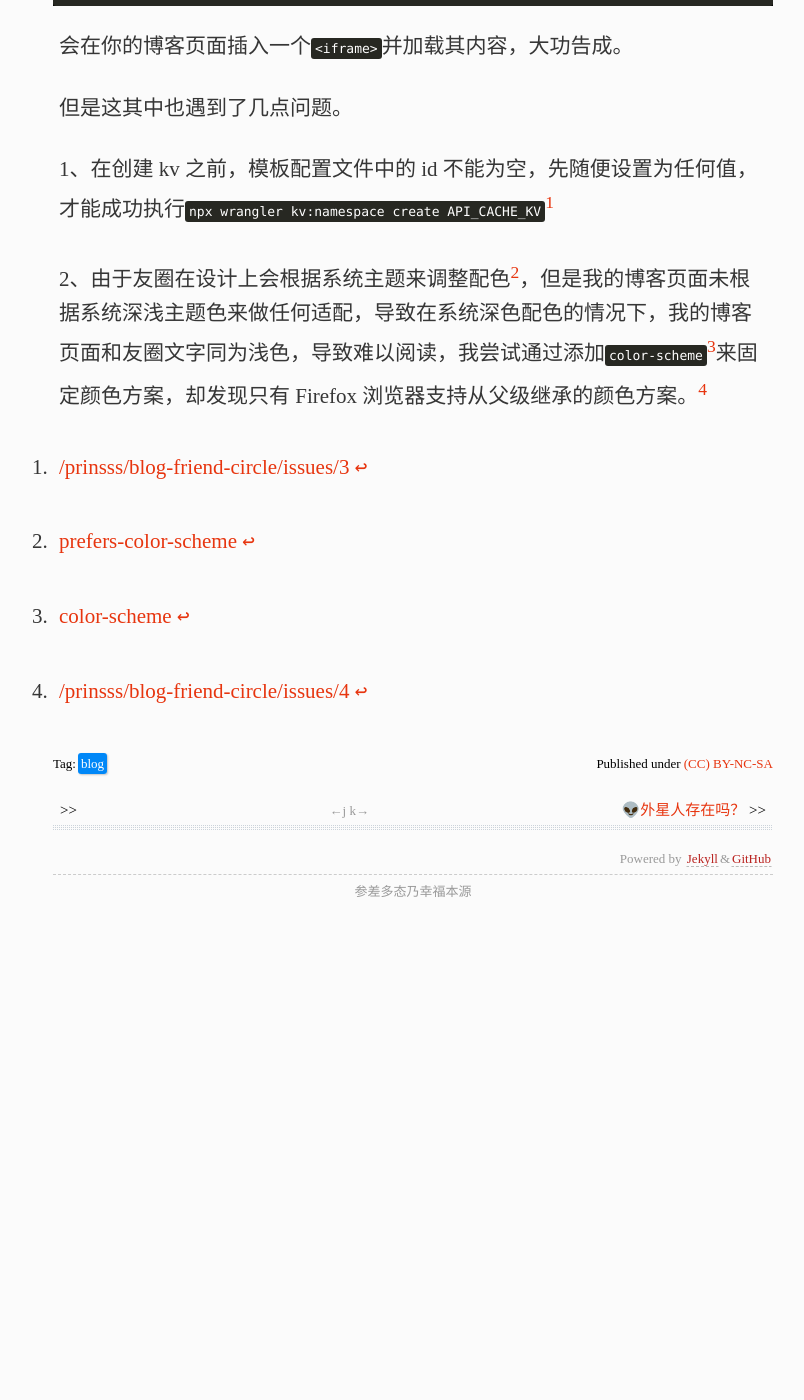
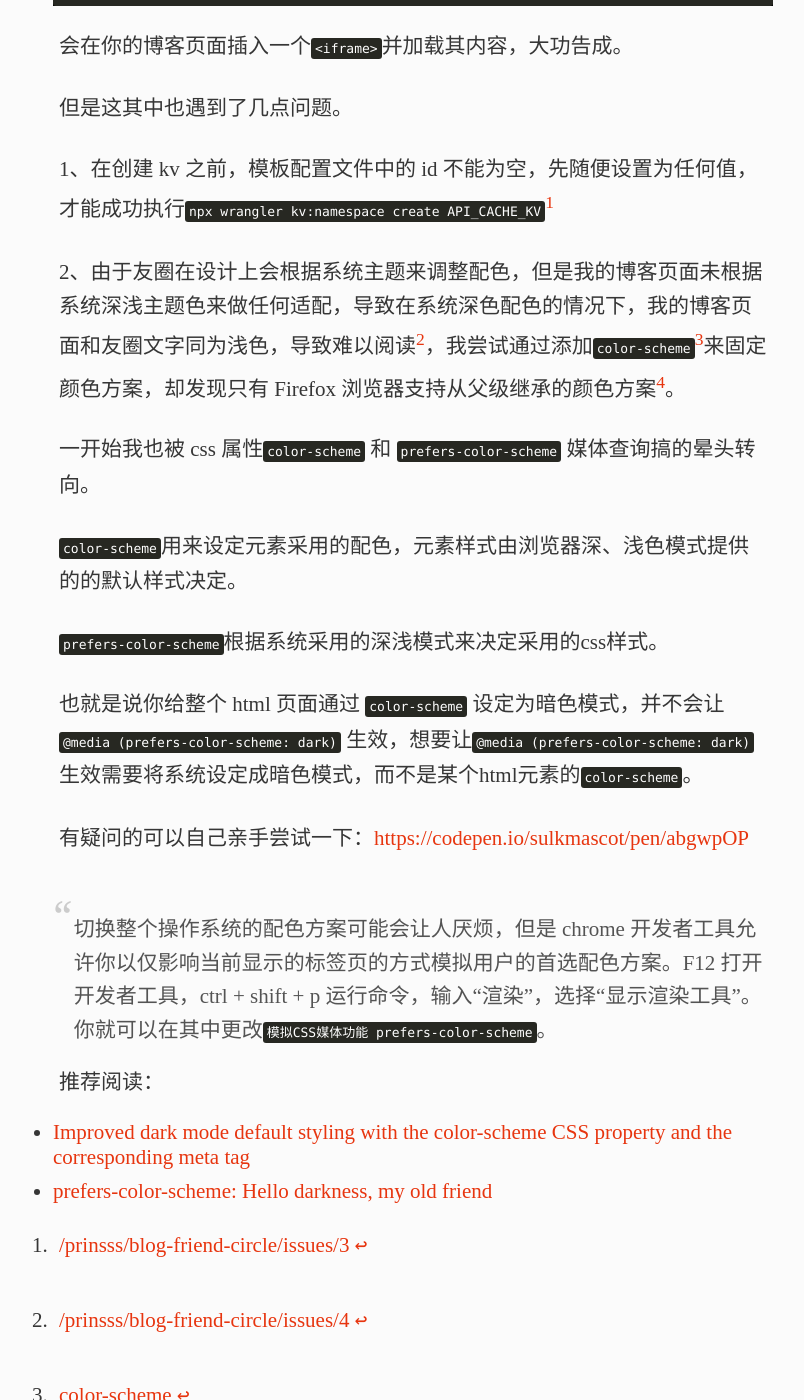
Before and after one commit to xavierskip/xavierskip.github.io, a Jekyll site: the page built from _posts/2024-08-04-blog-friend-circle.md, in a window 1280 px wide and 1400 px high, scrolled down 1601 px. Shown: the whole window, without its empty margins (227-1031 px from the left). Built offline with Jekyll 4.4.1, drawn with Linux system fonts in a browser that asks for light colours; comment, search, counter and statistics services are not loaded; a style sheet for code colours, icons or effects is not loaded; before the commit the page ends 2522 px from its top, so only the background shows below that; some of the changed text lies outside the part shown.

Commit message:
update post

```diff
--- a/_posts/2024-08-04-blog-friend-circle.md
+++ b/_posts/2024-08-04-blog-friend-circle.md
@@ -59,10 +59,26 @@ npm run deploy
 
 1、在创建 kv 之前，模板配置文件中的 id 不能为空，先随便设置为任何值，才能成功执行`npx wrangler kv:namespace create API_CACHE_KV`[^1]
 
-2、由于友圈在设计上会根据系统主题来调整配色[^3]，但是我的博客页面未根据系统深浅主题色来做任何适配，导致在系统深色配色的情况下，我的博客页面和友圈文字同为浅色，导致难以阅读，我尝试通过添加`color-scheme`[^4]来固定颜色方案，却发现只有 Firefox 浏览器支持从父级继承的颜色方案。[^2]
+2、由于友圈在设计上会根据系统主题来调整配色，但是我的博客页面未根据系统深浅主题色来做任何适配，导致在系统深色配色的情况下，我的博客页面和友圈文字同为浅色，导致难以阅读[^2]，我尝试通过添加`color-scheme`[^3]来固定颜色方案，却发现只有 Firefox 浏览器支持从父级继承的颜色方案[^4]。
 
+一开始我也被 css 属性`color-scheme` 和 `prefers-color-scheme` 媒体查询搞的晕头转向。
+
+`color-scheme`用来设定元素采用的配色，元素样式由浏览器深、浅色模式提供的的默认样式决定。
+
+`prefers-color-scheme`根据系统采用的深浅模式来决定采用的css样式。
+
+也就是说你给整个 html 页面通过 `color-scheme` 设定为暗色模式，并不会让`@media (prefers-color-scheme: dark)` 生效，想要让`@media (prefers-color-scheme: dark)`生效需要将系统设定成暗色模式，而不是某个html元素的`color-scheme`。
+
+有疑问的可以自己亲手尝试一下：[https://codepen.io/sulkmascot/pen/abgwpOP](https://codepen.io/sulkmascot/pen/abgwpOP)
+
+>切换整个操作系统的配色方案可能会让人厌烦，但是 chrome 开发者工具允许你以仅影响当前显示的标签页的方式模拟用户的首选配色方案。F12 打开开发者工具，ctrl + shift + p 运行命令，输入“渲染”，选择“显示渲染工具”。你就可以在其中更改`模拟CSS媒体功能 prefers-color-scheme`。
+
+推荐阅读：
+
+- [Improved dark mode default styling with the color-scheme CSS property and the corresponding meta tag](https://web.dev/articles/color-scheme)
+- [prefers-color-scheme: Hello darkness, my old friend](https://web.dev/articles/prefers-color-scheme)
 
 [^1]: [/prinsss/blog-friend-circle/issues/3](https://github.com/prinsss/blog-friend-circle/issues/3)
 [^2]: [/prinsss/blog-friend-circle/issues/4](https://github.com/prinsss/blog-friend-circle/issues/4)
-[^3]: [prefers-color-scheme](https://developer.mozilla.org/zh-CN/docs/Web/CSS/@media/prefers-color-scheme)
-[^4]: [color-scheme](https://developer.mozilla.org/zh-CN/docs/Web/CSS/color-scheme)
+[^3]: [color-scheme](https://developer.mozilla.org/zh-CN/docs/Web/CSS/color-scheme)
+[^4]: [Respects `color-scheme` inherited from parent](https://developer.mozilla.org/zh-CN/docs/Web/CSS/@media/prefers-color-scheme#%E6%B5%8F%E8%A7%88%E5%99%A8%E5%85%BC%E5%AE%B9%E6%80%A7)
```
